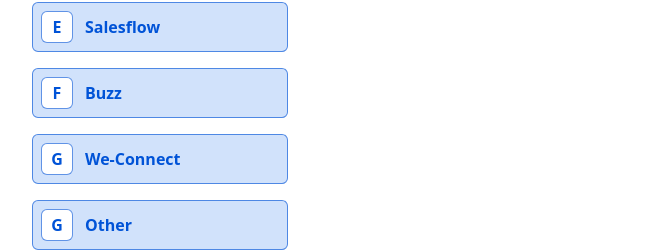
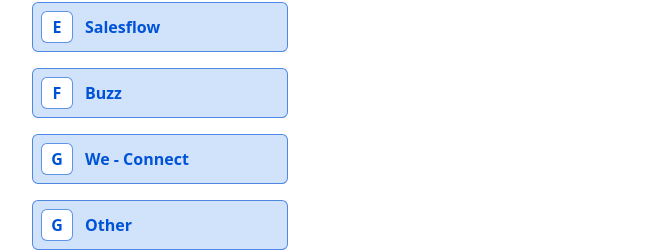
Before and after one commit to Shajib-Dv/zepp-chat, a React (Vite) app: page / in a window 1280 px wide. Shown: the part 9171-9423 px from the top of the page, without its empty margins (224-874 px from the left). Built offline with nearby package versions, Linux system fonts and the light colour scheme.

Commit message:
compo done

```diff
--- a/src/App.jsx
+++ b/src/App.jsx
@@ -73,7 +73,19 @@
         opt2="LinkedIn ID-Ready AI Avatars (AIA) Premium"
         opt3="AIA for Emails"
       />
-      <MultiChoice />
+      <MultiChoice
+        serial={13}
+        tittle="What LinkedIn Automation tool are you currently using?"
+        opt1="LIA"
+        opt2="Expandi"
+        opt3="Zopto"
+        opt4="Skylead"
+        opt5="Salesflow"
+        opt6="Buzz"
+        opt7="We - Connect"
+        opt8="Other"
+        opt9="None"
+      />
       <NameSection
         isRequired={true}
         serial={14}
@@ -159,24 +171,40 @@
         opt7="Other"
       />
       <QASection
-        serial={26}
+        serial={27}
         title="Do you want your Avatar to have any previous industry experiences?"
         opt1="yes"
         opt2="No"
       />
       <NameSection
-        serial={27}
+        serial={28}
         title="List up to 3 Companies or Industries you want the Avatar to have worked at before joining your company along with their positions"
         subTitle={`Example 1: Global Supply Chain Manager at Apple`}
       />
       <NameSection
-        serial={28}
+        serial={29}
         title="LinkedIn may send you OTPs (One-time Passwords) or PINs for your Avatars. To which email address do you to enable auto-forwarding so you receive them?"
       />
       <NameSection
         serial={30}
         title="Any additional comments or special requests."
       />
+      <MultiChoice
+        serial={31}
+        tittle="From where did you hear about usThis question is required.*"
+        opt1="Google Search"
+        opt2="Facebook Group"
+        opt3="Blog/Article"
+        opt4="Referral"
+        opt5="Others"
+        isRequired={true}
+      />
+      <NameSection
+        serial={32}
+        title="Since you chose Others in the previous question, please add the details below,This question is required.*"
+        isRequired={true}
+        isSubmit={true}
+      />
     </>
   );
 }
--- a/src/components/MultiChoice.jsx
+++ b/src/components/MultiChoice.jsx
@@ -3,27 +3,42 @@
 import { FaArrowRight, FaCheck } from "react-icons/fa";
 import MultiOption from "./shared/MultiOption";
 
-const MultiChoice = () => {
+const MultiChoice = ({
+  isRequired,
+  serial,
+  tittle,
+  opt1,
+  opt2,
+  opt3,
+  opt4,
+  opt5,
+  opt6,
+  opt7,
+  opt8,
+  opt9,
+  opt10,
+}) => {
   return (
     <div className="center-section">
       <div className="md:w-3/5 mx-auto pb-10">
         <h2 className="text-2xl capitalize font-normal center gap-3">
           <span className="sub-title">
-            13 <FaArrowRight className="text-sm" />
+            {serial} <FaArrowRight className="text-sm" />
           </span>
-          What LinkedIn Automation tool are you currently using?
+          {tittle}
         </h2>
         <p className="txt-primary pt-6">Chose as many as you like</p>
 
-        <MultiOption option="LIA" serial="A" />
-        <MultiOption option="Expandi" serial="B" />
-        <MultiOption option="Zopto" serial="C" />
-        <MultiOption option="Skylead" serial="D" />
-        <MultiOption option="Salesflow" serial="E" />
-        <MultiOption option="Buzz" serial="F" />
-        <MultiOption option="We-Connect" serial="G" />
-        <MultiOption option="Other" serial="G" />
-        <MultiOption option="None" serial="I" />
+        {opt1 && <MultiOption option={opt1} serial="A" />}
+        {opt2 && <MultiOption option={opt2} serial="B" />}
+        {opt3 && <MultiOption option={opt3} serial="C" />}
+        {opt4 && <MultiOption option={opt4} serial="D" />}
+        {opt5 && <MultiOption option={opt5} serial="E" />}
+        {opt6 && <MultiOption option={opt6} serial="F" />}
+        {opt7 && <MultiOption option={opt7} serial="G" />}
+        {opt8 && <MultiOption option={opt8} serial="G" />}
+        {opt9 && <MultiOption option={opt9} serial="I" />}
+        {opt10 && <MultiOption option={opt10} serial="J" />}
         <button className="ok-btn center gap-2">
           Ok <FaCheck />
         </button>
--- a/src/components/NameSection.jsx
+++ b/src/components/NameSection.jsx
@@ -11,6 +11,7 @@
   type,
   placeholder,
   isRequired,
+  isSubmit,
   subTitle,
 }) => {
   const [name, setName] = useState("");
@@ -47,9 +48,13 @@
               <EmptyData message="Please fill this in" />
             ) : (
               <span className="center gap-3">
-                <span className="ok-btn center gap-2">
-                  Ok <FaCheck />
-                </span>
+                {isSubmit ? (
+                  <span className="ok-btn center gap-2">Submit</span>
+                ) : (
+                  <span className="ok-btn center gap-2">
+                    Ok <FaCheck />
+                  </span>
+                )}
                 <PressEnter />
               </span>
             )}
```
